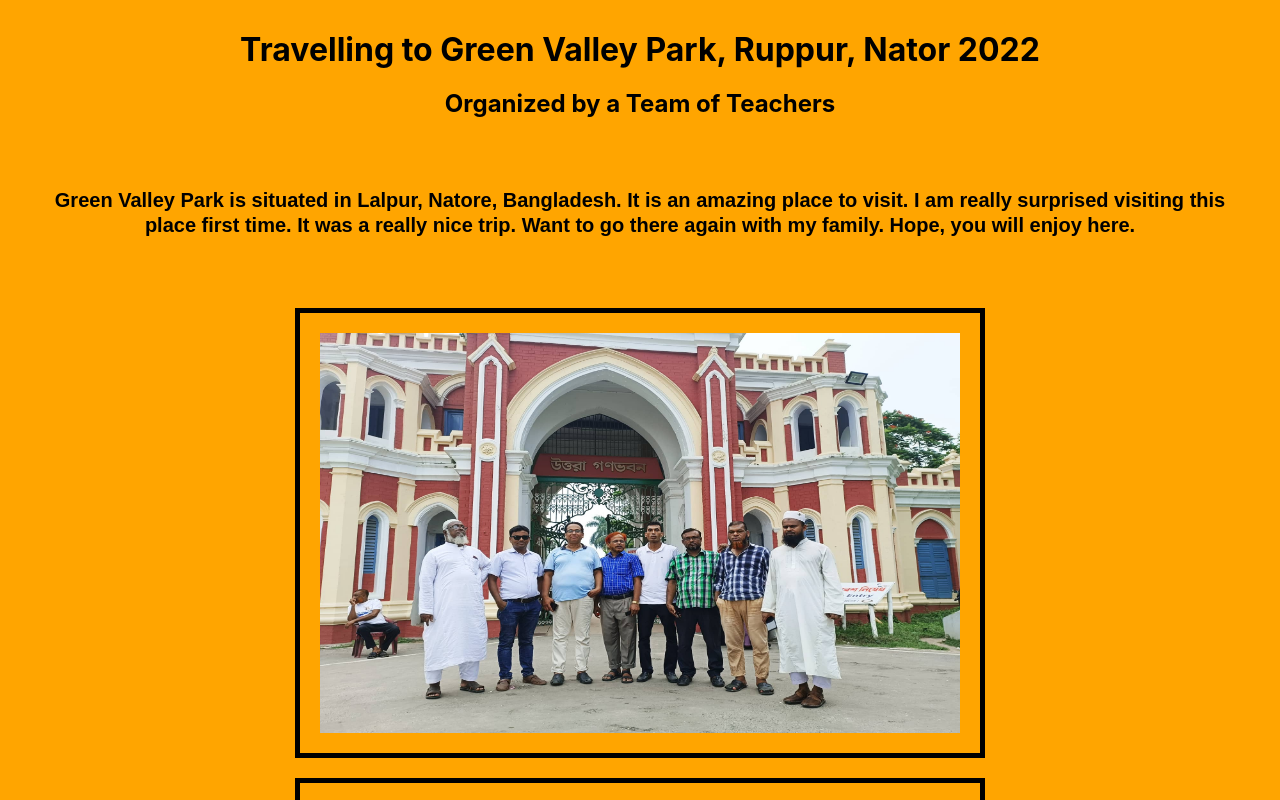
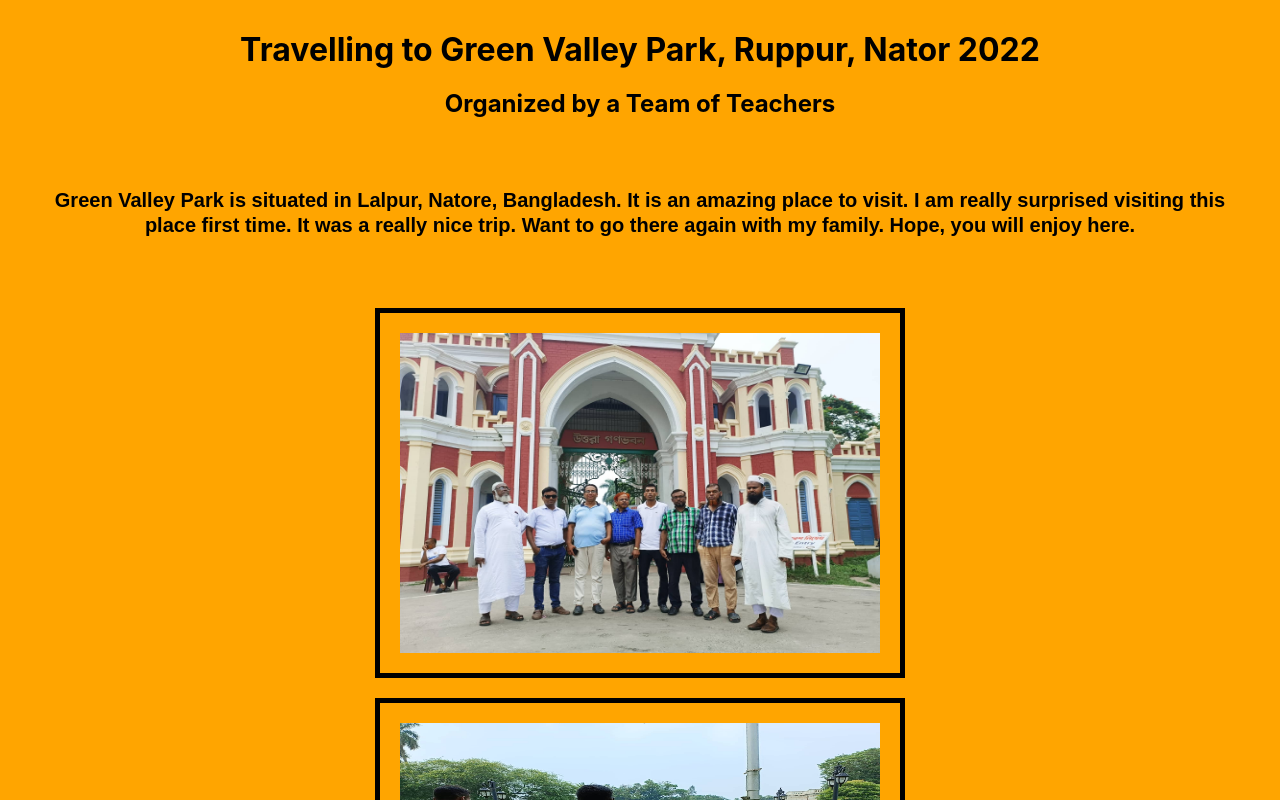
Before and after one commit to bashersir/basher, a React (Create React App) app: page / in a window 1280 px wide. Shown: the top 800 px of the page. Built offline with nearby package versions, Linux system fonts and the light colour scheme.

Commit message:
first commit

```diff
--- a/package.json
+++ b/package.json
@@ -1,7 +1,7 @@
 {
   "name": "basher",
   "version": "0.1.0",
-  "homepage": "https://bashersir.github.io/basher",
+  "homepage": "https://bashersir.github.io/travelbd",
   "private": true,
   "dependencies": {
     "@testing-library/jest-dom": "^5.16.5",
--- a/src/App.css
+++ b/src/App.css
@@ -6,8 +6,8 @@ body{
   background-color: orange;
 }
 .img2,.img3,.img4,.img5{
-  width: 80vh;
-  height: 50vh;
+  width: 60vh;
+  height: 40vh;
   display:block;
   margin: 0 auto;
   margin-top: 20px;
```
